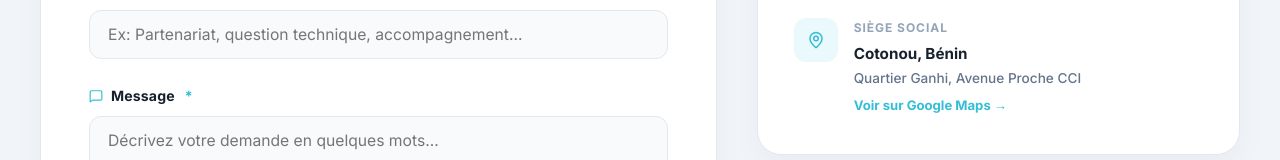
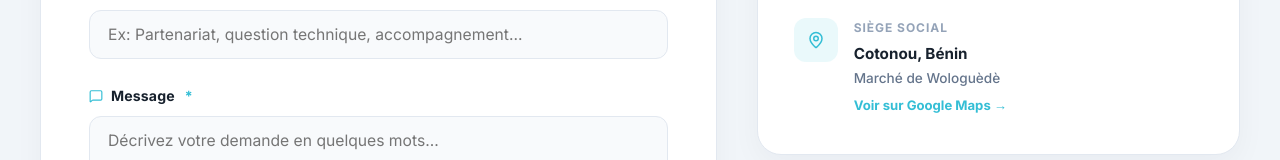
Before and after one commit to josuefox123/business_check_up, a React (Vite) app: page /contact in a window 1280 px wide. Shown: the part 877-1037 px from the top of the page. Built offline with nearby package versions, Linux system fonts and the light colour scheme; no server answers.

Commit message:
feat: align written contact address text with Google Maps pin of Marché de Wologuèdè

```diff
--- a/src/components/screens/PublicContact.jsx
+++ b/src/components/screens/PublicContact.jsx
@@ -346,7 +346,7 @@ export const PublicContactScreen = ({ onBack }) => {
                       <span style={{ color: '#17212D', fontWeight: 700, lineHeight: 1.5 }}>
                         Cotonou, Bénin<br />
                         <span style={{ fontWeight: 500, fontSize: '0.85rem', color: '#64748B' }}>
-                          Quartier Ganhi, Avenue Proche CCI
+                          Marché de Wologuèdè
                         </span><br />
                         <a
                           href="https://maps.app.goo.gl/zAXiCx6rSomNADwn7?g_st=aw"
```
